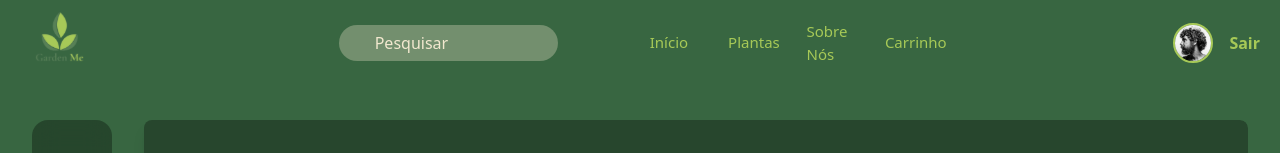
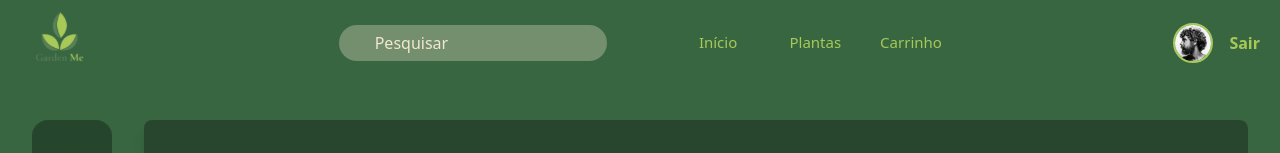
Before and after one commit to standbytheboy/gardenme, a React (Vite) app in the folder frontend/: page /perfil in a window 1280 px wide. Shown: the top 153 px of the page. Built offline with nearby package versions, Linux system fonts and the light colour scheme; some icons are missing.

Commit message:
updating navbar

```diff
--- a/frontend/src/components/Navbar.tsx
+++ b/frontend/src/components/Navbar.tsx
@@ -14,7 +14,6 @@ interface NavItem {
 const items: NavItem[] = [
   { name: "Início", link: "/" },
   { name: "Plantas", link: "/plantas" },
-  { name: "Sobre Nós", link: "/sobre" },
   { name: "Carrinho", link: "/carrinho" },
 ];
 
```
